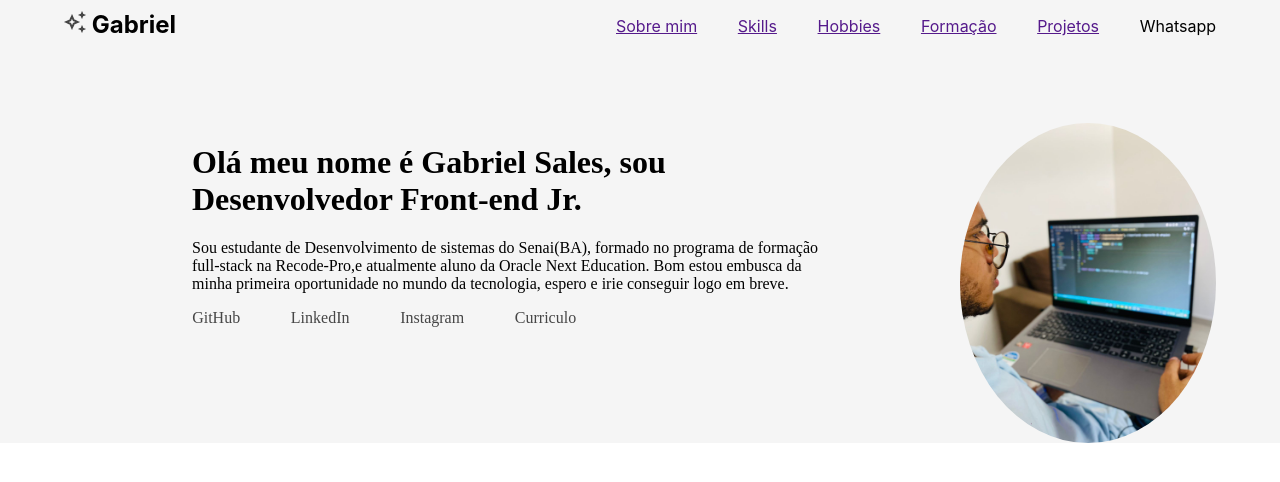
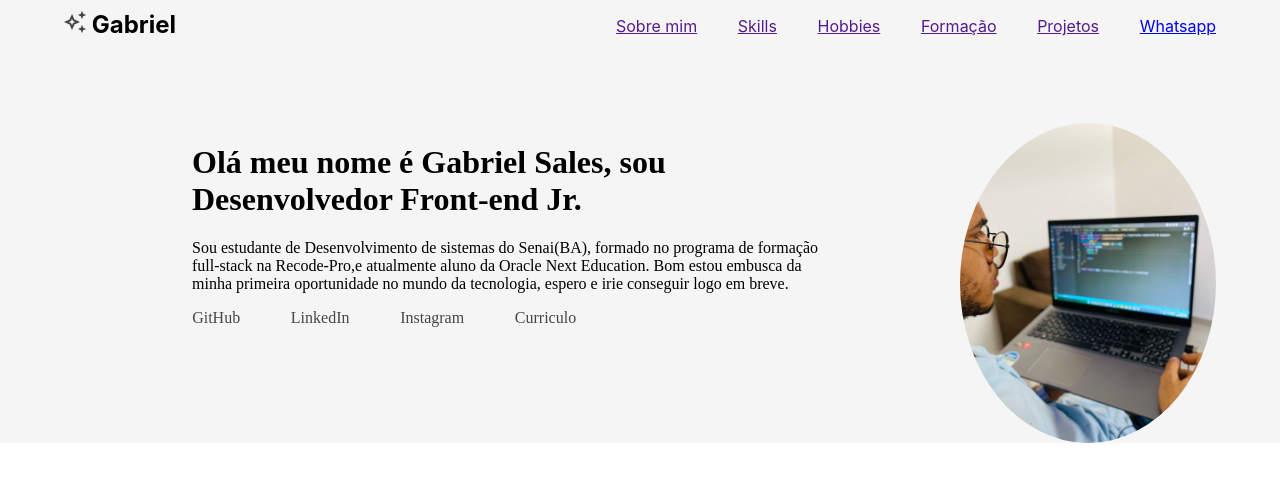
Before and after one commit to salesgs/portifolio__react, a React (Create React App) app: page / in a window 1280 px wide. Shown: the top 482 px of the page. Built offline with nearby package versions, Linux system fonts and the light colour scheme.

Commit message:
cabeçaho 10

```diff
--- a/src/Componentes/Header/index.js
+++ b/src/Componentes/Header/index.js
@@ -18,7 +18,7 @@ const Header = () => {
                       <li className='iten'><a href=''>Hobbies</a></li>
                       <li className='iten'><a href=''>Formação</a></li>
                       <li className='iten'><a href=''>Projetos</a> </li>
-                      <li>Whatsapp</li>
+                      <li><a href='https://wa.me/55+71988375554'>Whatsapp</a></li>
                    </ul>
 
               </nav>
```
